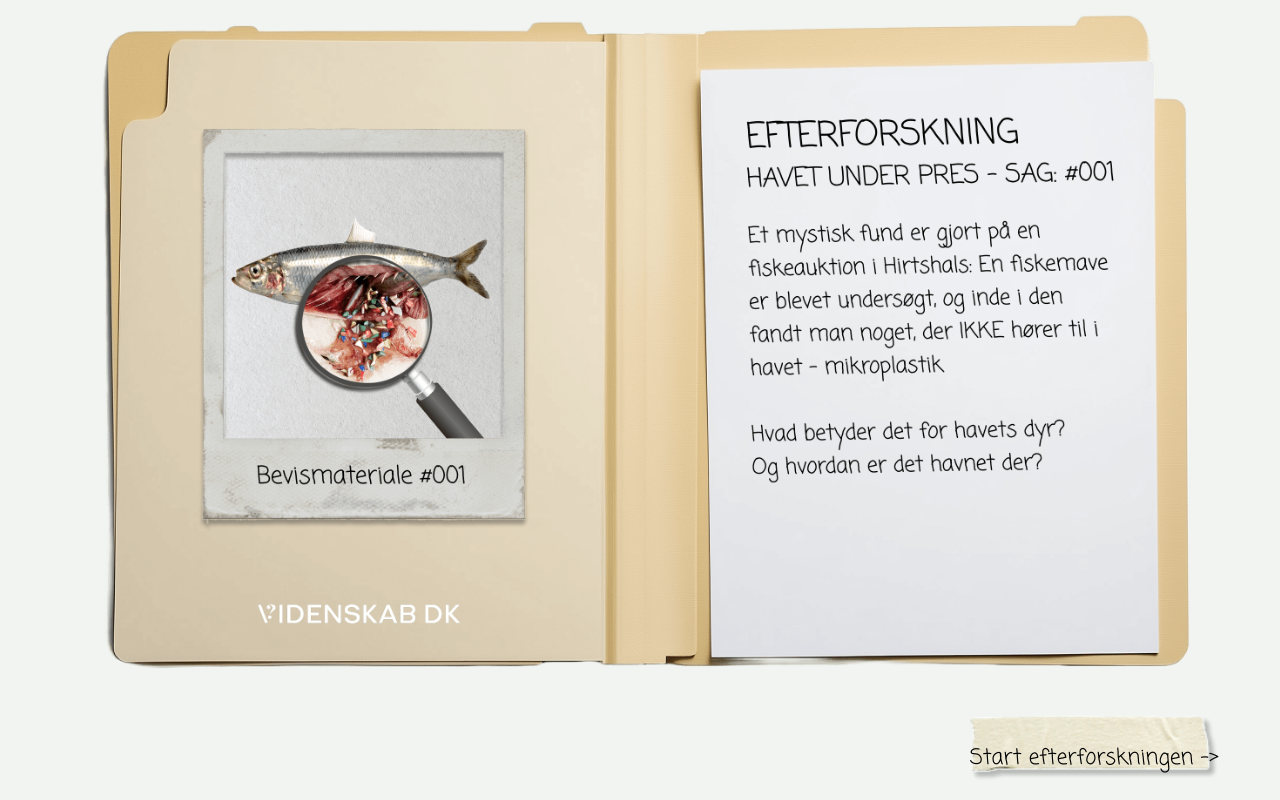
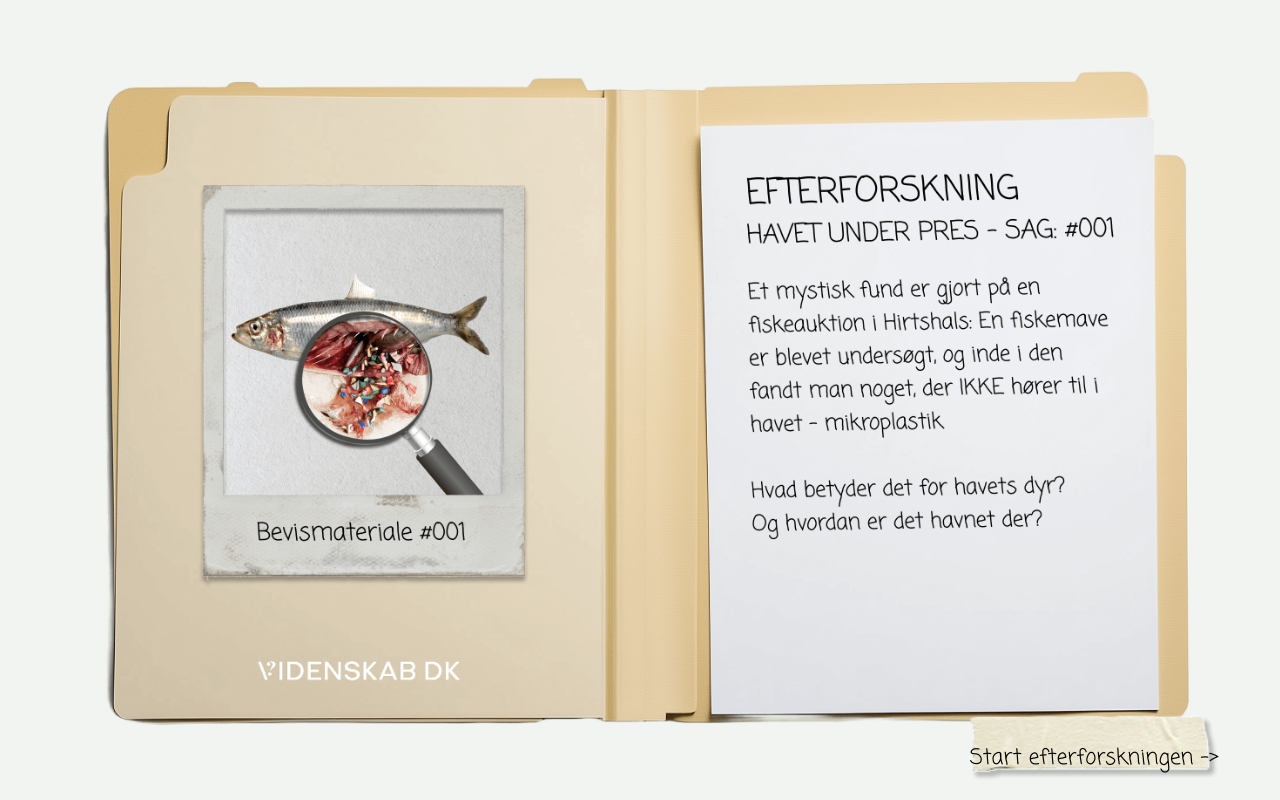
Before and after one commit to FrejaKM/mikroplastik, a Vue app: page /board in a window 1280 px wide. Built offline with nearby package versions, Linux system fonts and the light colour scheme; a web font is replaced by a local one.

Commit message:
Update image width and adjust alignment for improved layout in Board and File components

```diff
--- a/src/components/Board.vue
+++ b/src/components/Board.vue
@@ -554,7 +554,7 @@ onMounted(() => {
 }
 
 .final-completion-image img {
-    width: 80vw;
+    width: 140vh;
     height: auto;
     object-fit: contain;
     filter: drop-shadow(0 0 20px rgba(0, 0, 0, 0.8));
--- a/src/components/File.vue
+++ b/src/components/File.vue
@@ -15,7 +15,7 @@
     display: flex;
     flex-direction: column;
     align-items: center;
-    justify-content: top;
+    justify-content: center;
     width: 100vw;
     height: 100vh;
     box-sizing: border-box;
```
